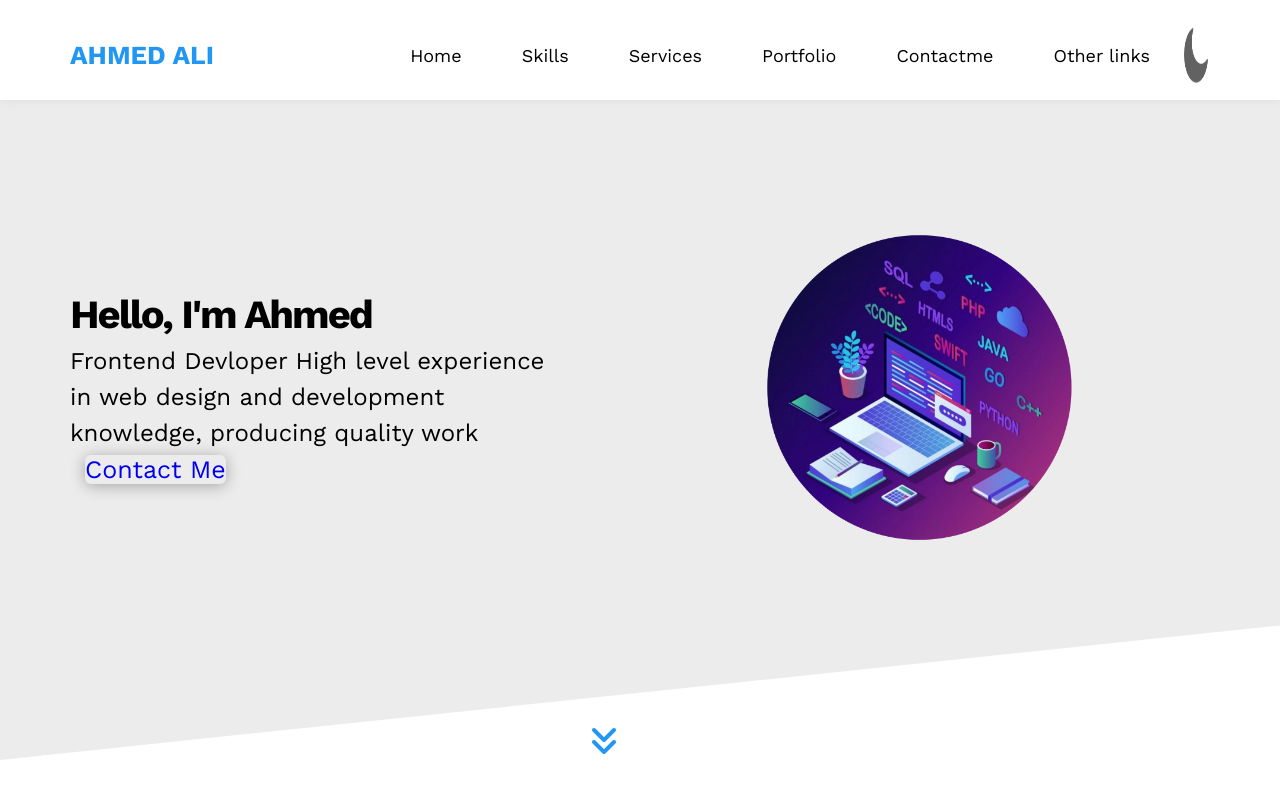
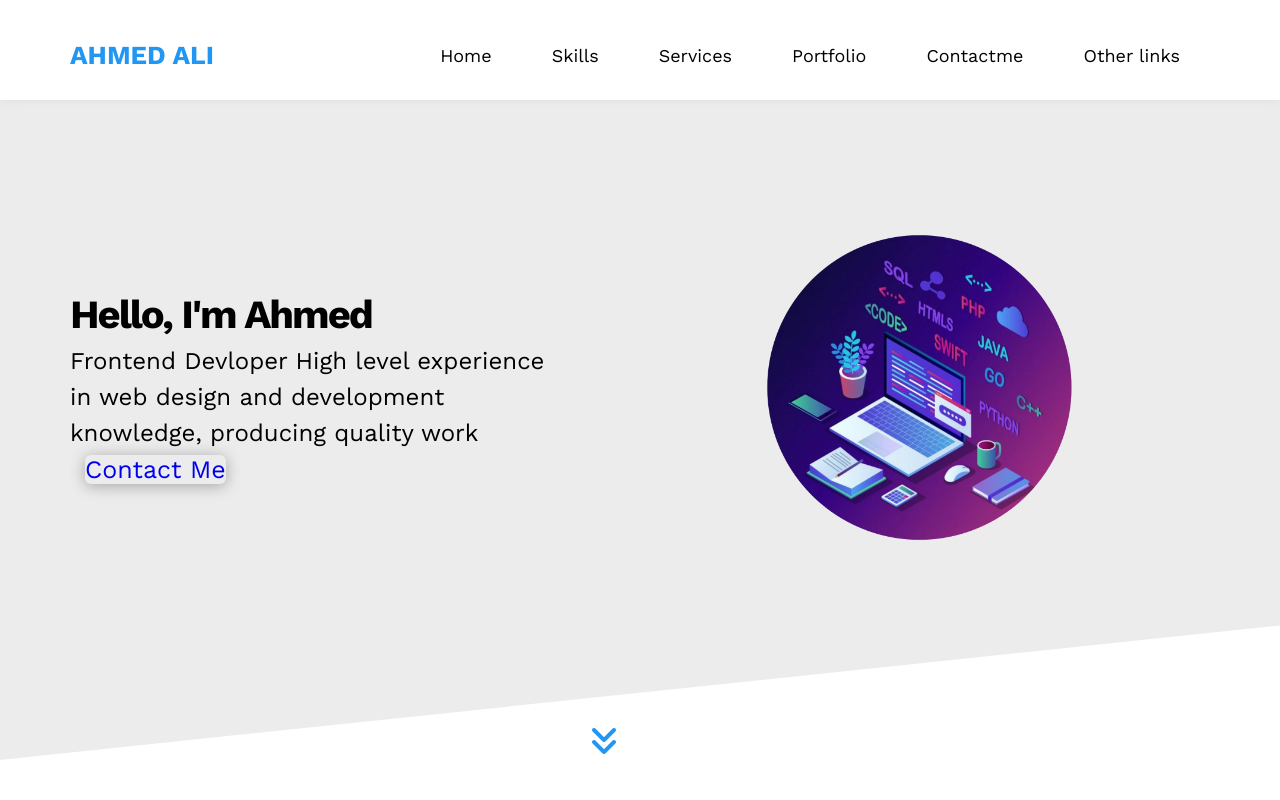
Before and after one commit to AhmedAli1812/personal, a plain HTML site: page index.html in a window 1280 px wide. Shown: the top 800 px of the page. Drawn offline with nearby package versions, Linux system fonts and the light colour scheme; a script that the page names is missing.

Commit message:
Update index.html

```diff
--- a/index.html
+++ b/index.html
@@ -53,7 +53,7 @@
                         <!-- Emd megamenu -->
 
                     </li>
-                    <img src="Images/moon.png" class="icon">
+<!--                     <img src="Images/moon.png" class="icon"> -->
                 </ul>
             </div>
         </div>
```
